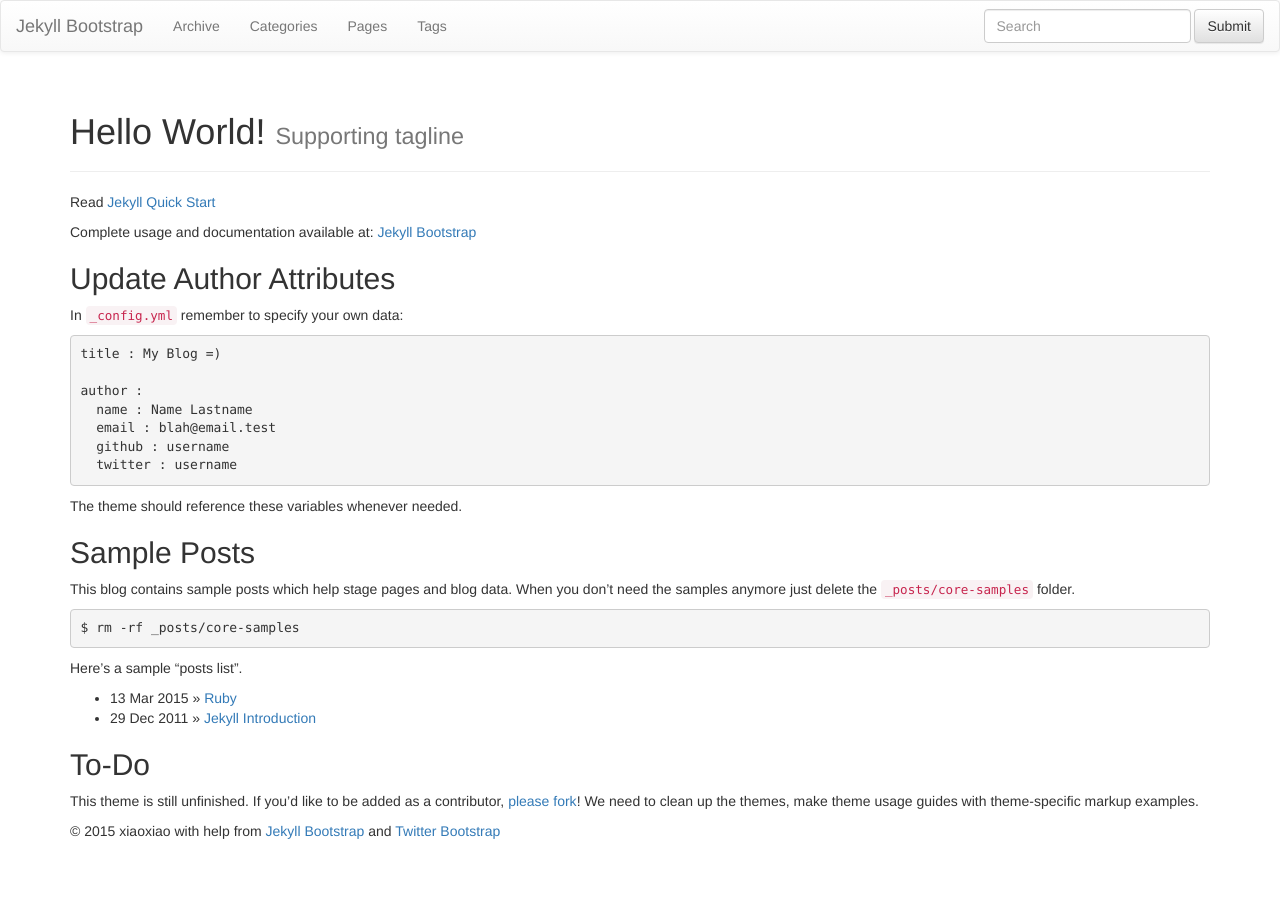
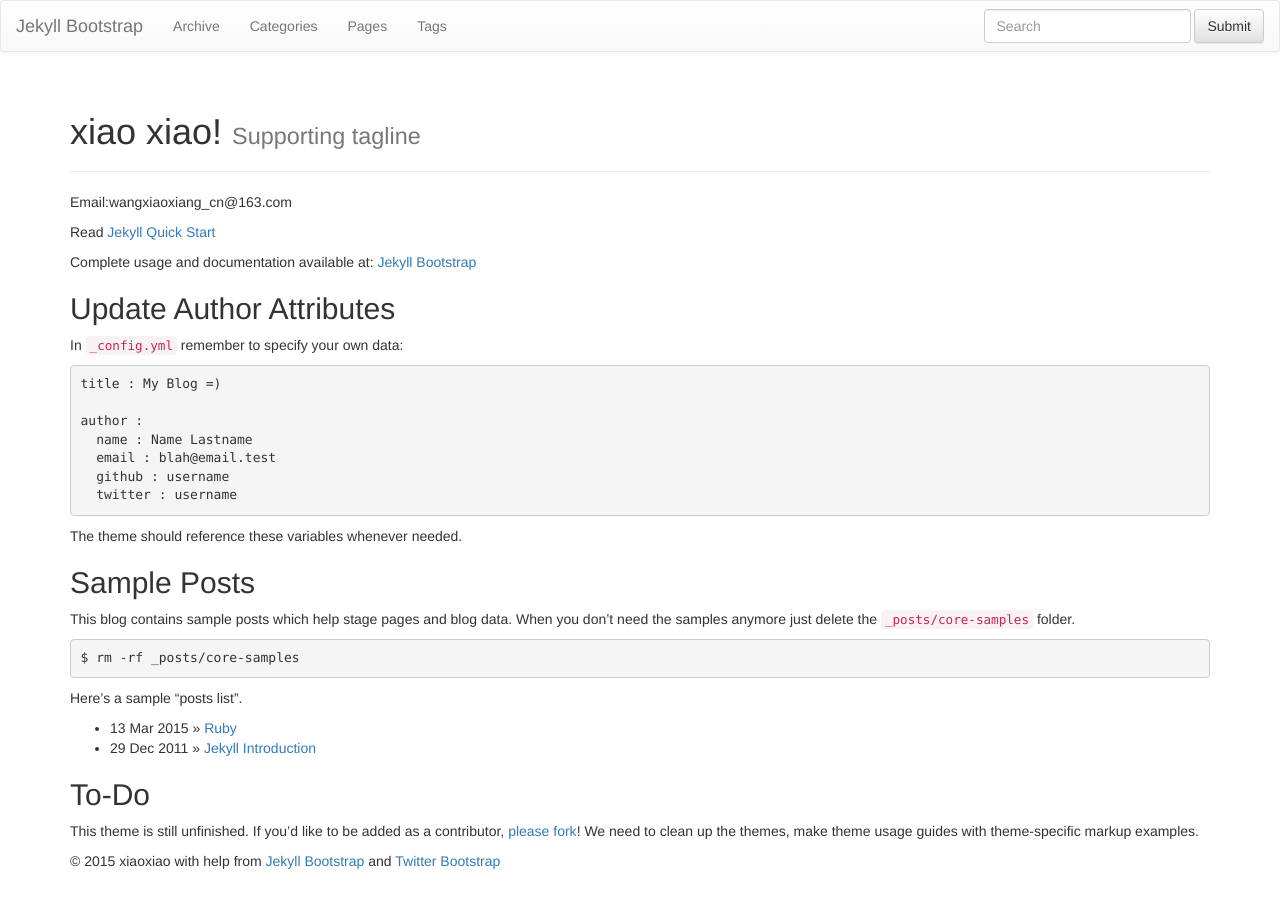
Before and after one commit to plusjade/jekyll-bootstrap, a Jekyll site: the page built from index.md, in a window 1280 px wide. Built offline with Jekyll 4.4.1, drawn with Linux system fonts in a browser that asks for light colours; nearby versions of some CDN libraries; library files that are not in the unit come from our copies.

Commit message:
Update index.md

```diff
--- a/index.md
+++ b/index.md
@@ -1,9 +1,11 @@
 ---
 layout: page
-title: Hello World!
+title: xiao xiao!
 tagline: Supporting tagline
 ---
 {% include JB/setup %}
+
+Email:wangxiaoxiang_cn@163.com
 
 Read [Jekyll Quick Start](http://jekyllbootstrap.com/usage/jekyll-quick-start.html)
 
```
